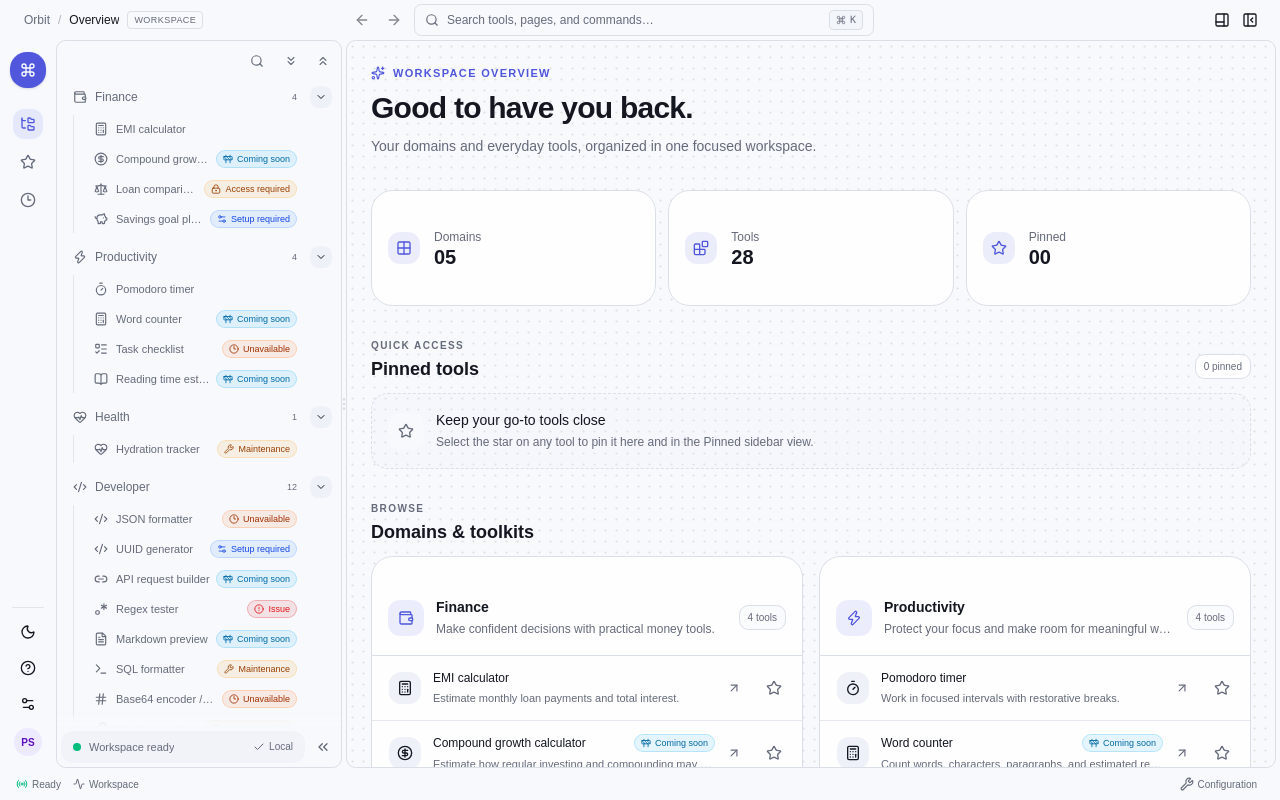
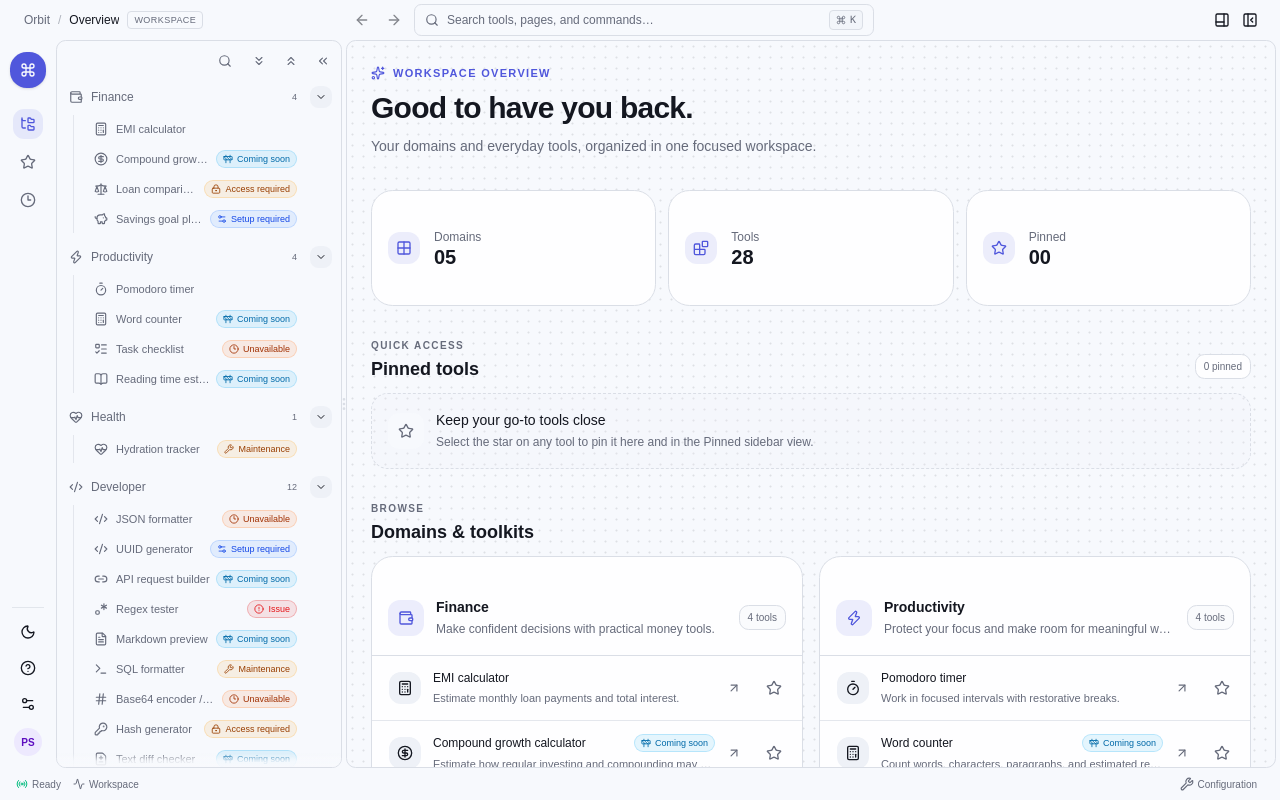
Before and after one commit to shrey714/All-In-One-Template, a React (Vite) app in the folder apps/web/: page / in a window 1280 px wide. Built offline with nearby package versions, Linux system fonts and the light colour scheme.

Commit message:
Simplify Explorer sidebar controls
Co-authored-by: Manus <dev-agent@manus.ai>

```diff
--- a/apps/web/src/shared/components/layout/WorkspaceSidebar.tsx
+++ b/apps/web/src/shared/components/layout/WorkspaceSidebar.tsx
@@ -1,7 +1,6 @@
 import { useEffect, useLayoutEffect, useRef, useState } from "react"
 import { NavLink } from "react-router-dom"
 import {
-  Check,
   ChevronDown,
   ChevronsDown,
   ChevronsLeft,
@@ -196,50 +195,24 @@ export function WorkspaceSidebar({
           style={{ width }}
           className="group/sidebar flex shrink-0 flex-col items-center overflow-hidden rounded-md border"
         >
-          <div className="flex h-10 w-full shrink-0 items-center justify-center gap-0.5 border-b border-border">
+          <div className="flex p-1 w-full shrink-0 items-center justify-center">
             <Button
               type="button"
               variant="ghost"
               size="icon-xs"
-              title="Search tools · expand sidebar"
-              aria-label="Search tools"
-              onClick={openSearch}
-              className="size-5 p-0"
+              title="Expand Explorer sidebar · ⌘B"
+              aria-label="Expand Explorer sidebar · ⌘B"
+              onClick={onToggle}
+              className="size-8 text-muted-foreground transition-colors group-hover/sidebar:text-foreground"
             >
-              <Search className="size-3.5" />
+              <ChevronsRight className="size-4" />
             </Button>
-            {view === "explorer" && (
-              <>
-                <Button
-                  type="button"
-                  variant="ghost"
-                  size="icon-xs"
-                  title="Expand all domains"
-                  aria-label="Expand all domains"
-                  onClick={expandAllDomains}
-                  className="size-5 p-0"
-                >
-                  <ChevronsDown className="size-3.5" />
-                </Button>
-                <Button
-                  type="button"
-                  variant="ghost"
-                  size="icon-xs"
-                  title="Collapse all domains"
-                  aria-label="Collapse all domains"
-                  onClick={collapseAllDomains}
-                  className="size-5 p-0"
-                >
-                  <ChevronsUp className="size-3.5" />
-                </Button>
-              </>
-            )}
           </div>
           <div className="relative flex min-h-0 w-full flex-1">
             <nav
               ref={scrollAreaRef}
               aria-label={heading}
-              className="flex min-h-0 w-full flex-1 flex-col items-center gap-2 overflow-y-auto px-2 py-2"
+              className="flex min-h-0 w-full flex-1 flex-col items-center gap-2 overflow-y-auto px-1.5 pb-1.5"
             >
               {view === "explorer"
                 ? domains.map((domain) => {
@@ -252,7 +225,7 @@ export function WorkspaceSidebar({
                       <section
                         key={domain.id}
                         aria-label={`${domain.name} tools`}
-                        className="flex w-full shrink-0 flex-col items-center gap-1 rounded-lg border border-border/80 bg-muted/20 p-1"
+                        className="flex w-full shrink-0 flex-col items-center gap-1 rounded-sm border border-border/80 bg-muted/20 p-1"
                       >
                         <NavLink
                           to={`/domains/${domain.id}`}
@@ -322,18 +295,6 @@ export function WorkspaceSidebar({
               />
             )}
           </div>
-          <div className="flex w-full justify-center border-t border-border py-3">
-            <Button
-              variant="ghost"
-              size="icon"
-              title="Expand sidebar · ⌘B"
-              aria-label="Expand sidebar · ⌘B"
-              onClick={onToggle}
-              className="opacity-0 transition-opacity group-focus-within/sidebar:opacity-100 group-hover/sidebar:opacity-100"
-            >
-              <ChevronsRight />
-            </Button>
-          </div>
         </aside>
       </div>
     )
@@ -368,7 +329,7 @@ export function WorkspaceSidebar({
         style={{ width }}
         className="group/sidebar flex shrink-0 flex-col overflow-hidden rounded-md border transition-[width] duration-150"
       >
-        <div className="flex w-full shrink-0 items-center gap-1 justify-end px-1 py-1">
+        <div className="flex w-full shrink-0 items-center justify-end gap-1 px-1 py-1">
           <div
             className={`group/search relative flex h-8 min-w-8 items-center rounded-md transition-[flex,width] duration-200 ${searchExpanded || filterQuery ? "flex-1" : "w-8"}`}
             onMouseEnter={() => setSearchExpanded(true)}
@@ -469,6 +430,17 @@ export function WorkspaceSidebar({
               <Trash2 className="size-3.5" />
             </Button>
           )}
+          <Button
+            type="button"
+            variant="ghost"
+            size="icon-xs"
+            title="Collapse Explorer sidebar · ⌘B"
+            aria-label="Collapse Explorer sidebar · ⌘B"
+            onClick={onToggle}
+            className="size-7 shrink-0 text-muted-foreground transition-colors group-hover/sidebar:text-foreground"
+          >
+            <ChevronsLeft className="size-3.5" />
+          </Button>
         </div>
 
         <div className="relative min-h-0 w-full flex-1">
@@ -489,7 +461,7 @@ export function WorkspaceSidebar({
                           to={`/domains/${domain.id}`}
                           end
                           className={({ isActive }) =>
-                            `group flex h-8 min-w-0 flex-1 items-center gap-2 rounded-md px-2 text-xs font-medium transition-colors ${isActive ? "text-primary" : "text-muted-foreground hover:text-primary"}`
+                            `group flex h-8 min-w-0 flex-1 items-center gap-2 rounded-md pl-1 pr-2 text-xs font-medium transition-colors ${isActive ? "text-primary" : "text-muted-foreground hover:text-primary"}`
                           }
                         >
                           <DomainIcon className="size-3.5 shrink-0 transition-colors group-hover:text-primary group-[.active]:text-primary" />
@@ -591,32 +563,6 @@ export function WorkspaceSidebar({
             />
           )}
         </div>
-        <div className="flex w-full shrink-0 items-center gap-1 border-t border-border px-1 py-1">
-          <div className="flex min-w-0 flex-1 items-center justify-between gap-2 rounded-lg bg-muted/60 px-3 py-2">
-            <div className="flex min-w-0 items-center gap-2">
-              <span className="size-2 shrink-0 rounded-full bg-emerald-500" />
-              <span className="truncate text-[11px] text-muted-foreground">
-                {view === "explorer"
-                  ? "Workspace ready"
-                  : `${view === "pinned" ? pinnedEntries.length : recentEntries.length} ${view === "pinned" ? "pinned" : "recent"}`}
-              </span>
-            </div>
-            <span className="flex shrink-0 items-center gap-1 text-[10px] text-muted-foreground">
-              <Check className="size-3" />
-              Local
-            </span>
-          </div>
-          <Button
-            variant="ghost"
-            size="icon-xs"
-            title="Collapse sidebar · ⌘B"
-            aria-label="Collapse sidebar · ⌘B"
-            onClick={onToggle}
-            className="size-7 shrink-0 text-muted-foreground transition-colors group-hover/sidebar:text-foreground"
-          >
-            <ChevronsLeft className="size-4" />
-          </Button>
-        </div>
       </aside>
     </div>
   )
```
